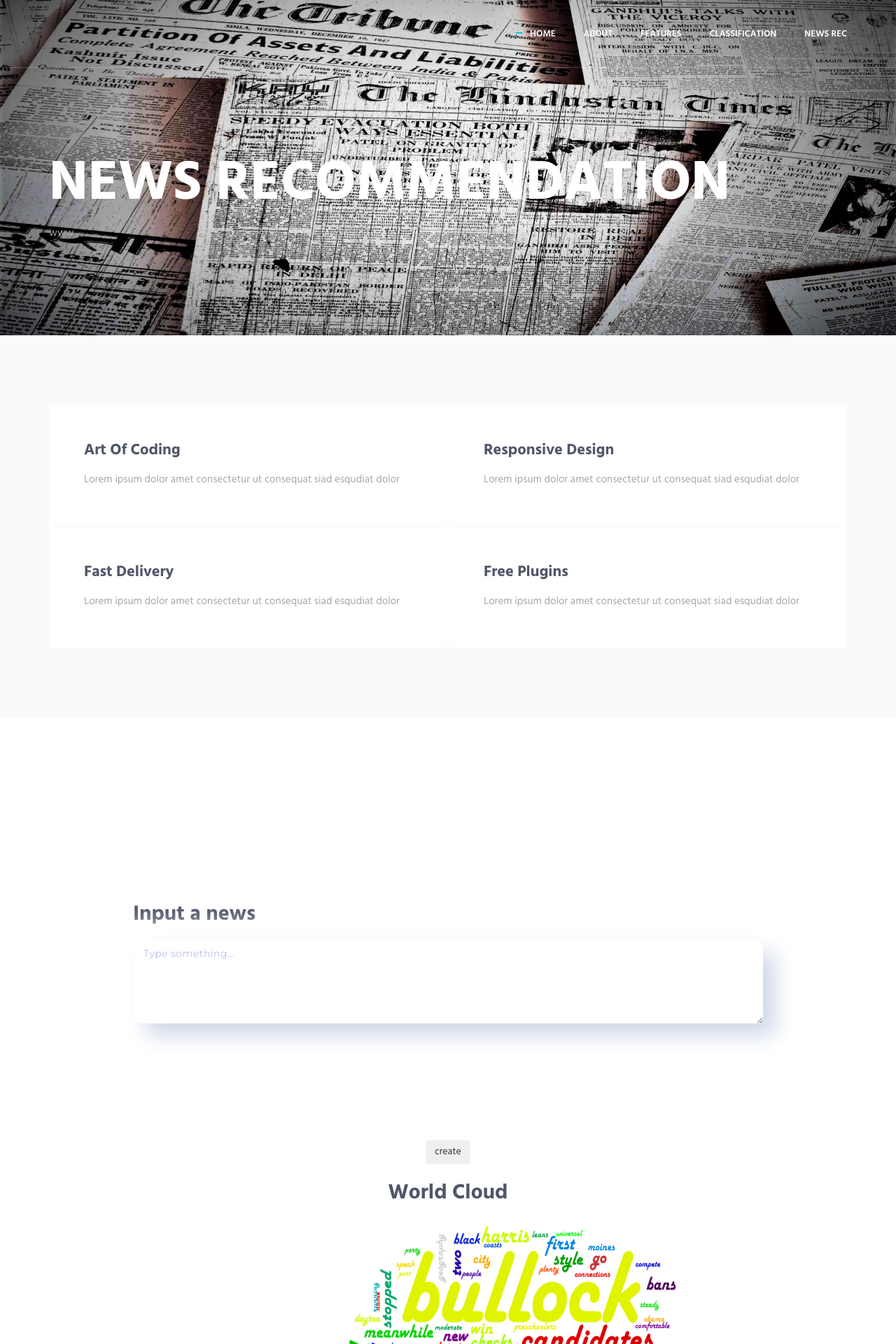
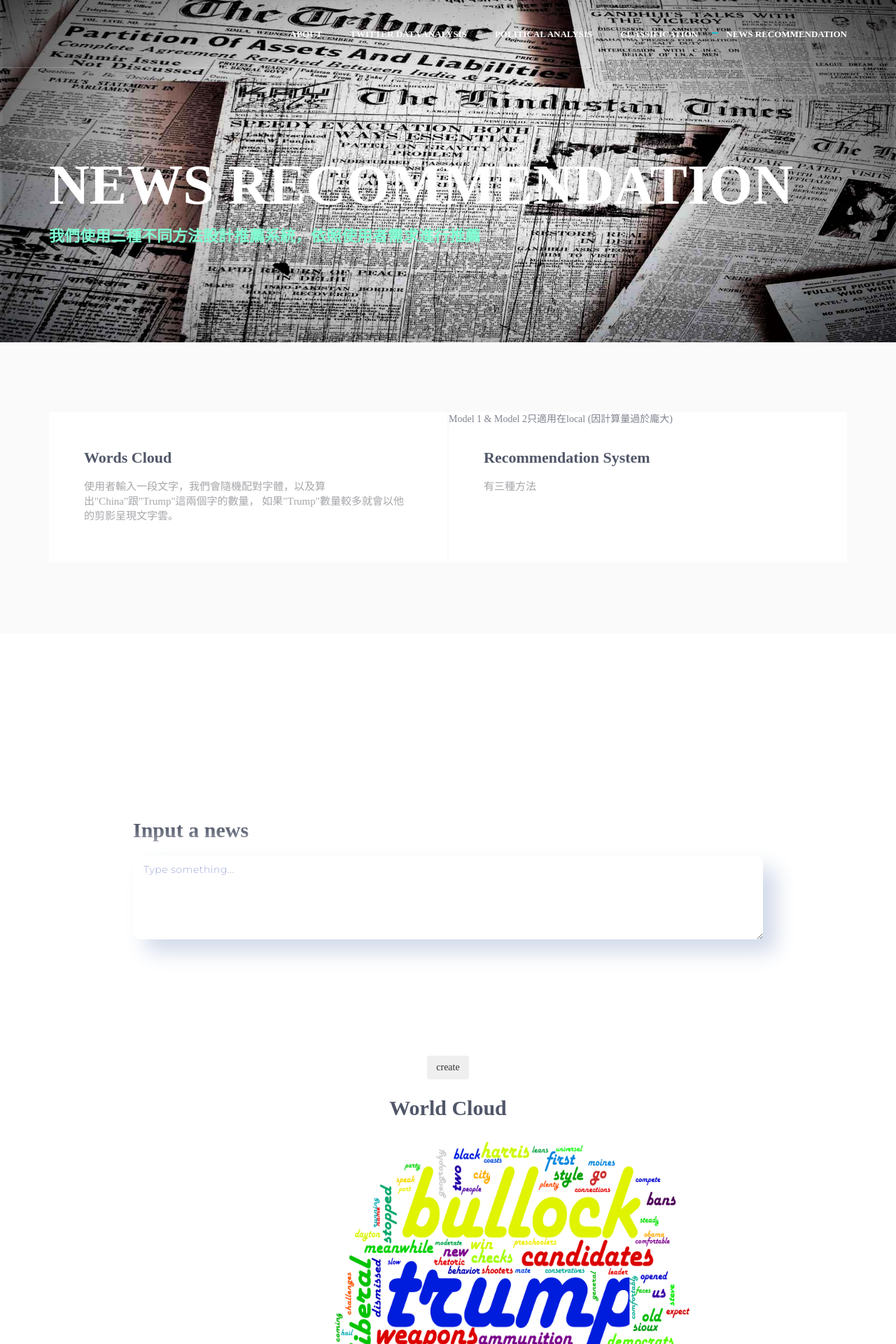
Before and after one commit to ChungYujoyce/ds-final-project, a Flask app: page /news_recommend in a window 1280 px wide. Shown: the top 1920 px of the page at 70% size. Run offline with Flask 2, Linux system fonts and the light colour scheme; parts of the project's set-up code (start-up, migrations or seed data) failed here and were passed over; some libraries are stand-ins or nearby versions; some web fonts are replaced.

Commit message:
recommendation system modify

```diff
--- a/templates/rec.html
+++ b/templates/rec.html
@@ -27,6 +27,39 @@
     <link rel="stylesheet" href="{{ url_for('static',filename='css/textarea.css') }}">
     <!-- Favicon -->
     <link href="{{ url_for('static',filename='img/icon.png') }}" rel="icon">
+    <style>
+        @import url(https://fonts.googleapis.com/earlyaccess/cwtexfangsong.css);
+
+        /*字體*/
+        html,
+        body,
+        div,
+        dl,
+        dt,
+        dd,
+        ul,
+        ol,
+        li,
+        h1,
+        h2,
+        h3,
+        h4,
+        h5,
+        h6,
+        pre,
+        form,
+        label,
+        fieldset,
+        input,
+        p,
+        span,
+        a,
+        blockquote,
+        th,
+        td {
+            font-family: 'cwTeXFangSong', serif !important;
+        }
+    </style>
 </head>
 <!-- END HEAD -->
 
@@ -50,15 +83,20 @@
                 <div class="collapse navbar-collapse nav-collapse">
                     <div class="menu-container">
                         <ul class="navbar-nav navbar-nav-right">
-                            <li class="nav-item"><a class="nav-item-child nav-item-hover active" href="/">Home</a></li>
-                            <li class="nav-item"><a class="nav-item-child nav-item-hover" href="/about">About</a>
+                            <li class="nav-item"><a class="nav-item-child nav-item-hover" href="/">About</a></li>
+                            <!--li class="nav-item"><a class="nav-item-child nav-item-hover" href="/about">About</a-->
                             </li>
-                            <li class="nav-item"><a class="nav-item-child nav-item-hover" href="/features">Features</a>
+                            <li class="nav-item"><a class="nav-item-child nav-item-hover" href="/twitter">Twitter data
+                                    analysis</a>
+                            </li>
+                            <li class="nav-item"><a class="nav-item-child nav-item-hover" href="/political">Political
+                                    analysis</a>
                             </li>
                             <li class="nav-item"><a class="nav-item-child nav-item-hover" href="/classification">
                                     Classification</a></li>
-                            <li class="nav-item"><a class="nav-item-child nav-item-hover" href="/news_recommend">News
-                                    Rec</a></li>
+                            <li class="nav-item"><a class="nav-item-child nav-item-hover active"
+                                    href="/news_recommend">News
+                                    Recommendation</a></li>
                         </ul>
                     </div>
                 </div>
@@ -74,7 +112,7 @@
         data-image-src="{{ url_for('static',filename='img/1920x1080/03.jpg') }}">
         <div class="parallax-content container">
             <h1 class="carousel-title">News Recommendation</h1>
-            <p>www</p>
+            <h4 style="color: aquamarine;">我們使用三種不同方法設計推薦系統，依照使用者需求進行推薦</h4>
         </div>
     </div>
     <!--========== PARALLAX ==========-->
@@ -87,10 +125,11 @@
                 <div class="col-sm-6 sm-margin-b-2">
                     <div class="wow fadeInLeft" data-wow-duration=".3" data-wow-delay=".2s">
                         <div class="service" data-height="height">
-                            <h3>Art Of Coding</h3>
-                            <p class="margin-b-5">Lorem ipsum dolor amet consectetur ut consequat siad esqudiat dolor
+                            <h3>Words Cloud</h3>
+                            <p class="margin-b-5">
+                                使用者輸入一段文字，我們會隨機配對字體，以及算出"China"跟"Trump"這兩個字的數量，
+                                如果"Trump"數量較多就會以他的剪影呈現文字雲。
                             </p>
-                            <a href="#" class="content-wrapper-link"></a>
 
                         </div>
                     </div>
@@ -98,35 +137,10 @@
                 <div class="col-sm-6">
                     <div class="wow fadeInLeft" data-wow-duration=".3" data-wow-delay=".1s">
                         <div class="service" data-height="height">
-                            <h3>Responsive Design</h3>
-                            <p class="margin-b-5">Lorem ipsum dolor amet consectetur ut consequat siad esqudiat dolor
+                            <h3>Recommendation System</h3>
+                            <p class="margin-b-5">有三種方法
                             </p>
-                            <a href="#" class="content-wrapper-link"></a>
-                        </div>
-                    </div>
-                </div>
-            </div>
-            <!--// end row -->
-
-
-            <div class="row row-space-1">
-                <div class="col-sm-6 sm-margin-b-2">
-                    <div class="wow fadeInLeft" data-wow-duration=".3" data-wow-delay=".4s">
-                        <div class="service" data-height="height">
-                            <h3>Fast Delivery</h3>
-                            <p class="margin-b-5">Lorem ipsum dolor amet consectetur ut consequat siad esqudiat dolor
-                            </p>
-                            <a href="#" class="content-wrapper-link"></a>
-                        </div>
-                    </div>
-                </div>
-                <div class="col-sm-6">
-                    <div class="wow fadeInLeft" data-wow-duration=".3" data-wow-delay=".3s">
-                        <div class="service" data-height="height">
-                            <h3>Free Plugins</h3>
-                            <p class="margin-b-5">Lorem ipsum dolor amet consectetur ut consequat siad esqudiat dolor
-                            </p>
-                            <a href="#" class="content-wrapper-link"></a>
+                            <a href="#" class="content-wrapper-link">Model 1 & Model 2只適用在local (因計算量過於龐大)</a>
                         </div>
                     </div>
                 </div>
@@ -170,7 +184,8 @@
                                 <h4>Input a number: representing the index of the existing news in our dataset. </h4>
                                 <h4>Input some key words: representing the keywords for searching the related news.
                                 </h4>
-                                <a class="link" href="/news_info" target="_blank">Here's the news we have</a>
+                                Here's the news we have :<a href="/news_info" target="_blank" style="color:blue">
+                                    News information</a>
                             </div>
                         </div>
                     </div>
@@ -203,26 +218,32 @@
     </div>
 
     <div class="content-lg container">
-        <div class="row margin-b-30">
-            <div class="col-sm-6">
-                <h2>News for You</h2>
-                <h5>cosine-sim by news title</h5>
-                <h5>-- sklearn cosine_similarity and CountVectorizer</h5>
+        <div class="col-sm-7 sm-margin-b-50">
+            <div class="margin-b-30">
+                <h2>News for You, Model 1</h2>
+                <h4>cosine-sim by news title</h4>
+                <h4>-- sklearn cosine_similarity and CountVectorizer</h4>
                 <canvas id="barChart"></canvas>
             </div>
         </div>
-        <div class="col-sm-4">
+        <div class="col-sm-4 col-sm-offset-1">
         </div>
-        <!--// end row -->
-    </div>
-
-    <div class="content-lg container">
         <div class="col-sm-7 sm-margin-b-50">
             <div class="margin-b-30">
-                <h2>News for You</h2>
-                <h5>tf-idf by news title</h5>
-                <h5>-- sklearn TfidfVectorizer, linear_kernel</h5>
+                <h2>News for You, Model 2</h2>
+                <h4>tf-idf by news title</h4>
+                <h4>-- sklearn TfidfVectorizer, linear_kernel</h4>
                 <canvas id="barChart2"></canvas>
+            </div>
+        </div>
+        <div class="col-sm-4 col-sm-offset-1">
+        </div>
+        <div class="col-sm-7 sm-margin-b-50">
+            <div class="margin-b-30">
+                <h2>News for You, Model 3</h2>
+                <h4>tf-idf by user keywords</h4>
+                <h4>-- gensim TfidfModel, MatrixSimilarity</h4>
+                <canvas id="barChart3"></canvas>
             </div>
             <div class="col-sm-4 col-sm-offset-1">
             </div>
@@ -230,19 +251,6 @@
         <!--// end row -->
     </div>
 
-    <div class="content-lg container">
-        <div class="col-sm-7 sm-margin-b-50">
-            <div class="margin-b-30">
-                <h2>News for You</h2>
-                <h5>tf-idf by user keywords</h5>
-                <h5>-- gensim TfidfModel, MatrixSimilarity</h5>
-                <canvas id="barChart3"></canvas>
-            </div>
-            <div class="col-sm-4 col-sm-offset-1">
-            </div>
-        </div>
-        <!--// end row -->
-    </div>
     <!-- Back To Top -->
     <a href="javascript:void(0);" class="js-back-to-top back-to-top">Top</a>
 
```
